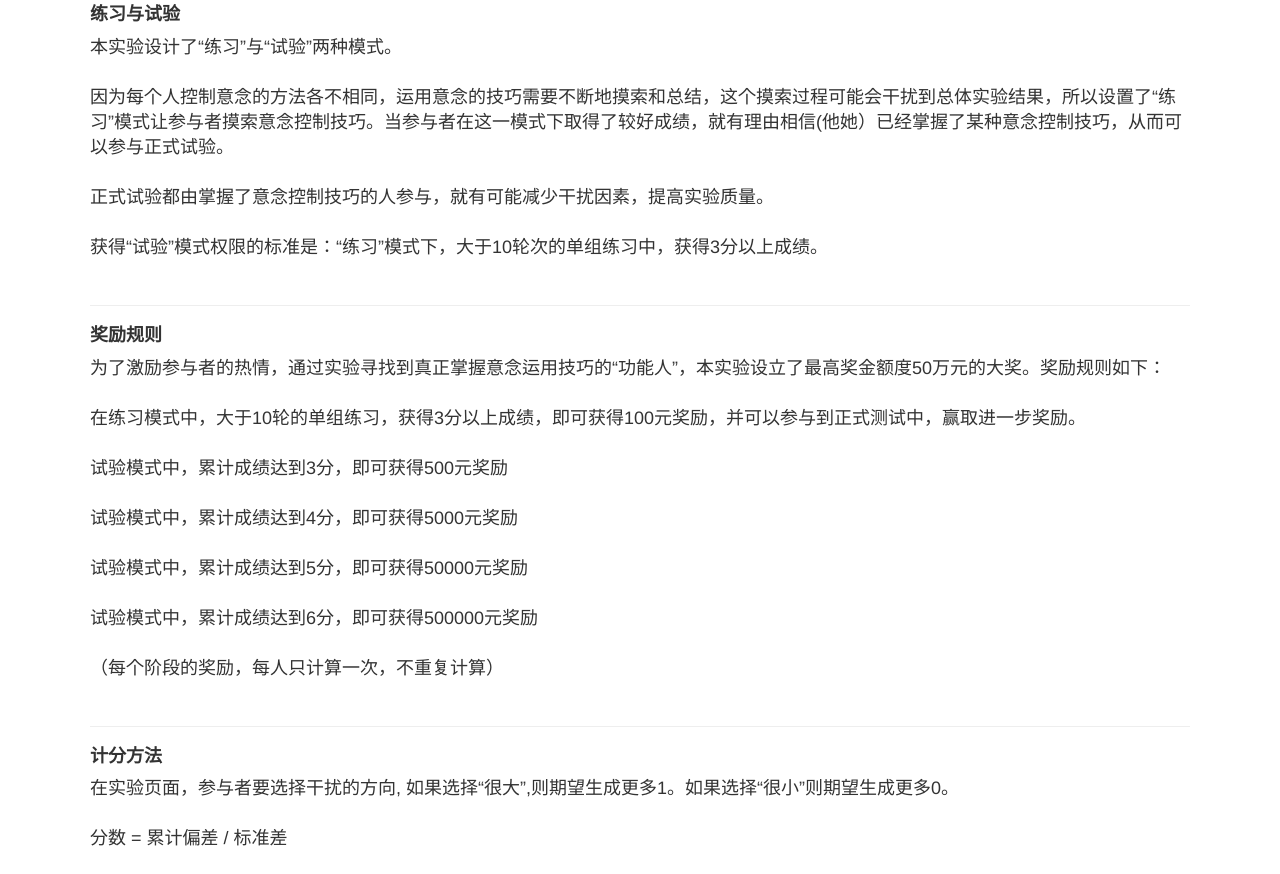
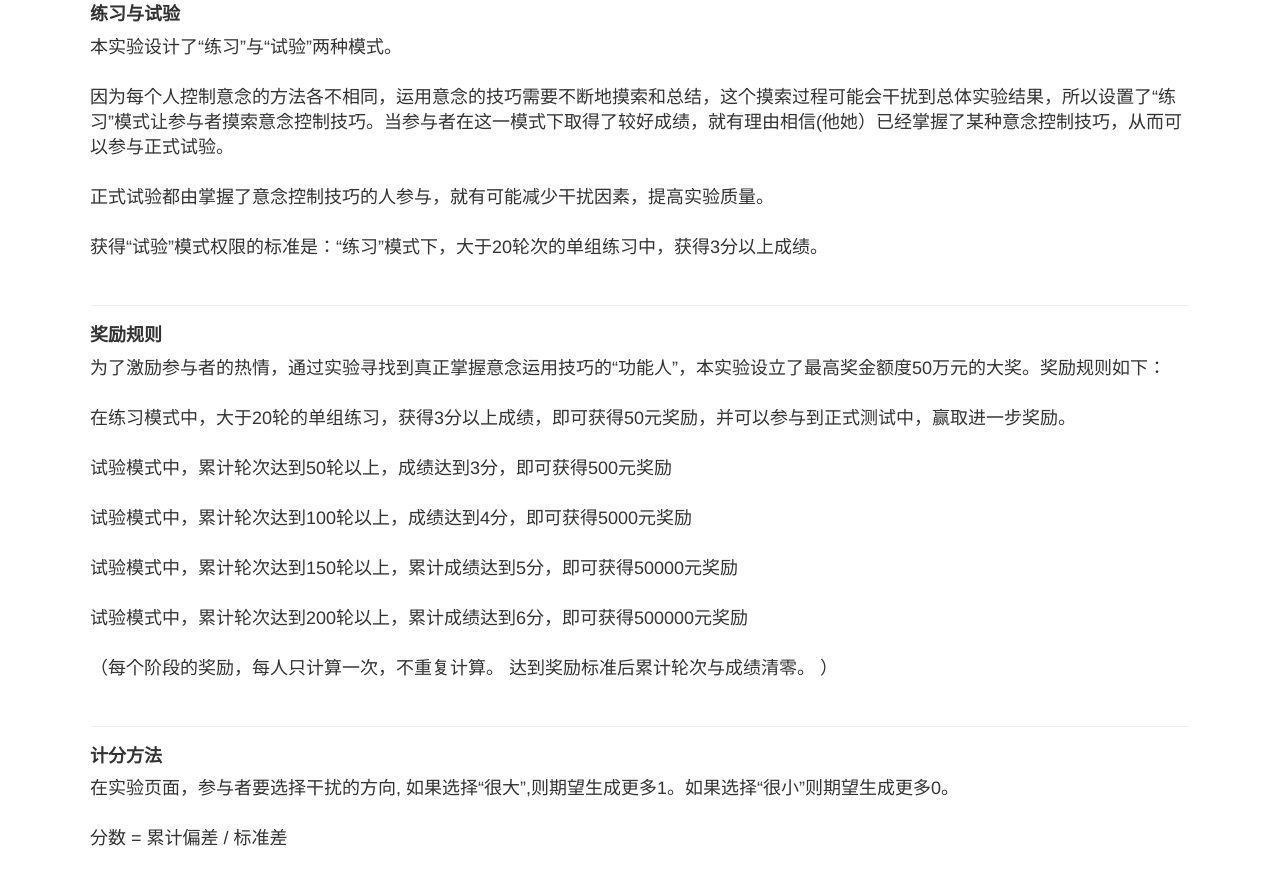
Before and after one commit to yfszzx/RIWRNG, a Django app: template templates/about.html in a window 1280 px wide. Shown: the part 1156-2030 px from the top of the page. Run offline with Django 3.2, Linux system fonts and the light colour scheme; the template is opened without the code that fills it, so the values that code supplies are empty; some libraries are stand-ins or nearby versions.

Commit message:
restrict

```diff
--- a/main/models.py
+++ b/main/models.py
@@ -29,6 +29,7 @@ class score(models.Model):
     exp_rounds = models.IntegerField(null=True, default=0)
     latest_exp_time =  models.DateTimeField(null=True, default=timezone.now)
     max_value = models.FloatField(null=True, default=0)
+    max_rounds = models.IntegerField(null=True, default=0)
 
 class group(models.Model):
     #创建组时确定的参数
--- a/templates/about.html
+++ b/templates/about.html
@@ -51,7 +51,7 @@
 正式试验都由掌握了意念控制技巧的人参与，就有可能减少干扰因素，提高实验质量。<br><br>
 
 
-获得“试验”模式权限的标准是：“练习”模式下，大于10轮次的单组练习中，获得3分以上成绩。<br><br>
+获得“试验”模式权限的标准是：“练习”模式下，大于20轮次的单组练习中，获得3分以上成绩。<br><br>
 
 
 </p>
@@ -60,17 +60,17 @@
 
 <p>为了激励参与者的热情，通过实验寻找到真正掌握意念运用技巧的“功能人”，本实验设立了最高奖金额度50万元的大奖。奖励规则如下：<br><br>
 
-在练习模式中，大于10轮的单组练习，获得3分以上成绩，即可获得100元奖励，并可以参与到正式测试中，赢取进一步奖励。<br><br>
+在练习模式中，大于20轮的单组练习，获得3分以上成绩，即可获得50元奖励，并可以参与到正式测试中，赢取进一步奖励。<br><br>
 
-试验模式中，累计成绩达到3分，即可获得500元奖励<br><br>
+试验模式中，累计轮次达到50轮以上，成绩达到3分，即可获得500元奖励<br><br>
 
-试验模式中，累计成绩达到4分，即可获得5000元奖励<br><br>
+试验模式中，累计轮次达到100轮以上，成绩达到4分，即可获得5000元奖励<br><br>
 
-试验模式中，累计成绩达到5分，即可获得50000元奖励<br><br>
+试验模式中，累计轮次达到150轮以上，累计成绩达到5分，即可获得50000元奖励<br><br>
 
-试验模式中，累计成绩达到6分，即可获得500000元奖励<br><br>
+试验模式中，累计轮次达到200轮以上，累计成绩达到6分，即可获得500000元奖励<br><br>
 
-（每个阶段的奖励，每人只计算一次，不重复计算）<br><br>
+（每个阶段的奖励，每人只计算一次，不重复计算。 达到奖励标准后累计轮次与成绩清零。 ）<br><br>
 
 </p>
 <hr>
```
Also changed, not shown: main/management/commands/operate.py (+5 -2 lines).
